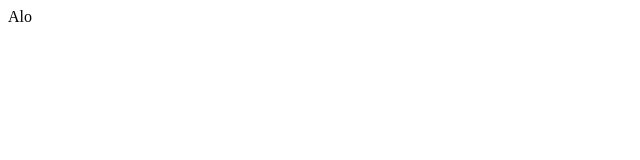
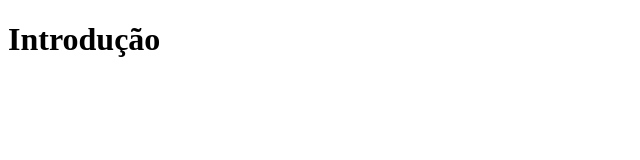
Before and after one commit to LuoArkantos/teste-de-validacao, a plain HTML site: page index.html in a window 1280 px wide. Shown: the whole page, without its empty margins (0-640 px from the left). Drawn offline with Linux system fonts and the light colour scheme.

Commit message:
escrevi Introducao no titulo do html

```diff
--- a/index.html
+++ b/index.html
@@ -7,6 +7,6 @@
     <title>Pagina Inicial</title>
 </head>
 <body>
-    Alo
+    <h1>Introdução</h1>
 </body>
 </html>
```
